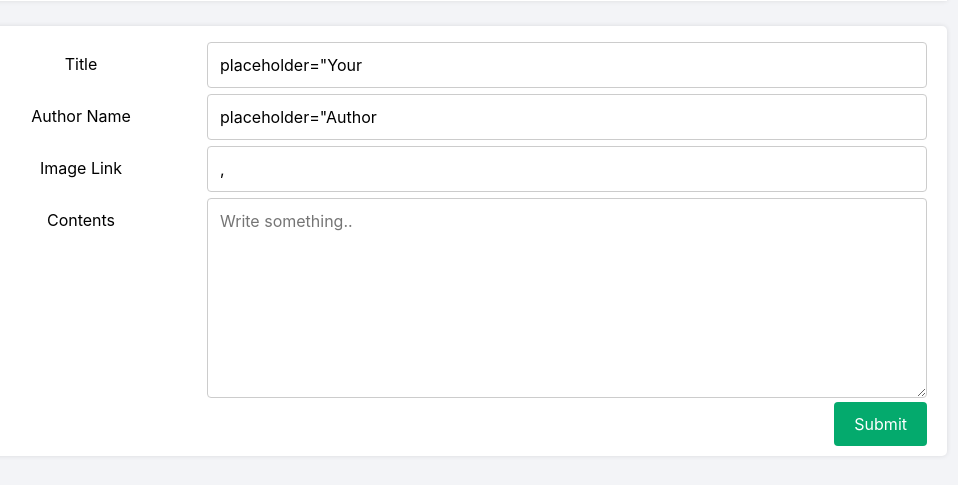
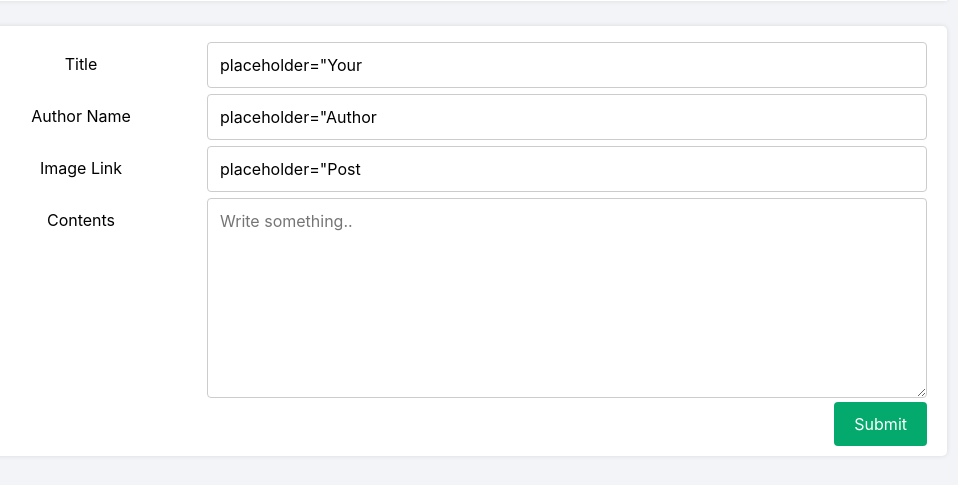
Before and after one commit to shivamyadavskn/TechBlog, a Flask app: page /editpost/1 in a window 1280 px wide. Shown: the part 256-741 px from the top of the page, without its empty margins (193-1151 px from the left). Run offline with Flask 2, Linux system fonts and the light colour scheme; data that the repository does not hold is empty; some libraries are stand-ins or nearby versions.

Commit message:
Merge remote-tracking branch 'origin/master'

```diff
--- a/templates/editpost.html
+++ b/templates/editpost.html
@@ -30,7 +30,7 @@
                 <label for="imglink">Image Link</label>
             </div>
             <div class="col-75">
-                <input type="text" id="imglink" name="imglink" value={{ post[5] }}, placeholder="Post image link ">
+                <input type="text" id="imglink" name="imglink" value={{ post[5] }} placeholder="Post image link ">
             </div>
         </div>
         <div class="row">
```
